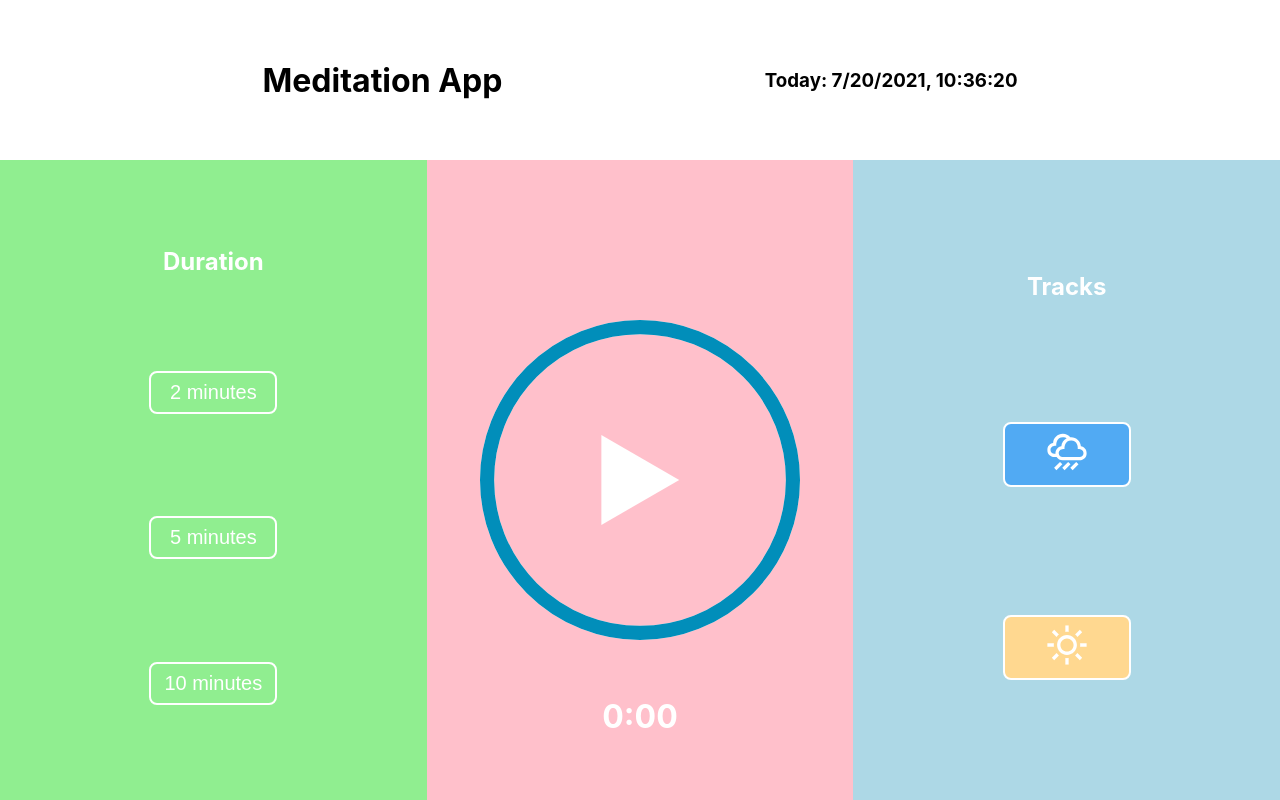
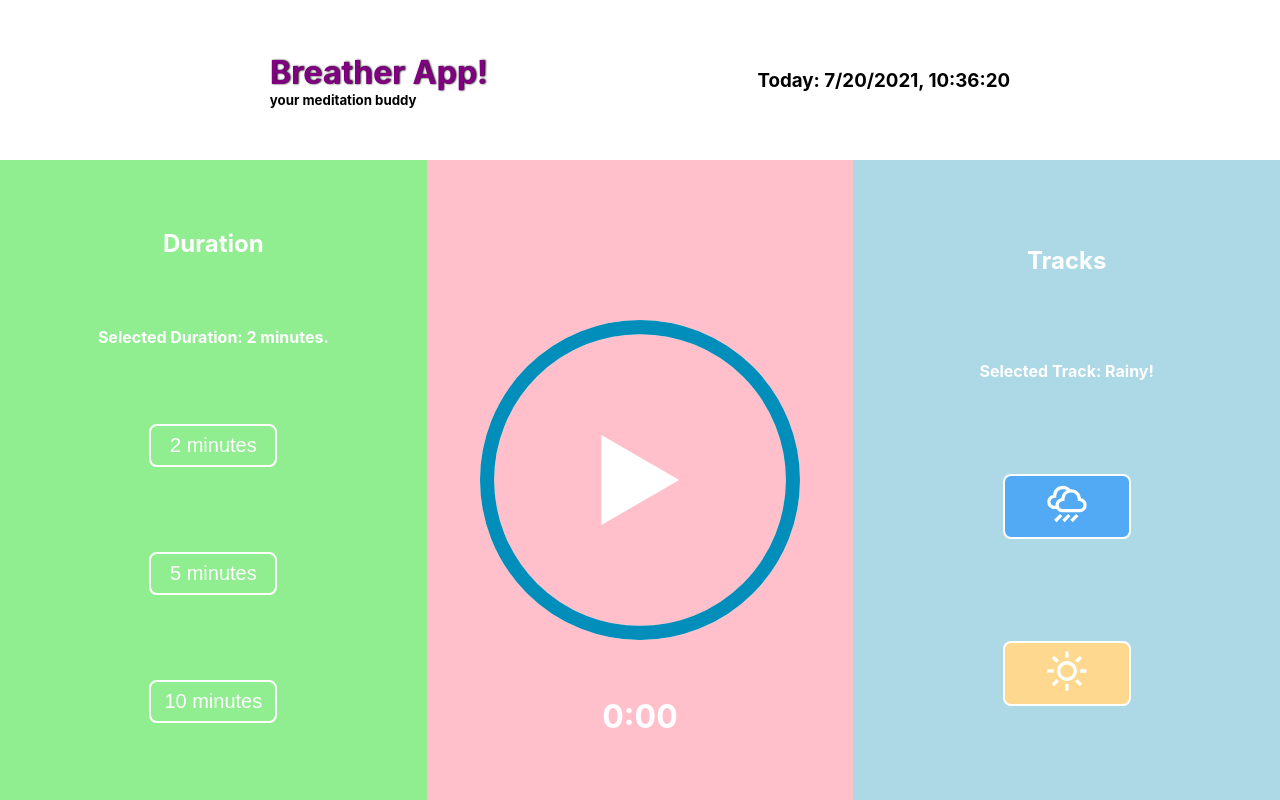
Before and after one commit to nayyyhaa/breather-app, a React (Create React App) app: page / in a window 1280 px wide. Built offline with nearby package versions, Linux system fonts and the light colour scheme.

Commit message:
add: durations

```diff
--- a/public/index.html
+++ b/public/index.html
@@ -24,7 +24,7 @@
       work correctly both with client-side routing and a non-root public URL.
       Learn how to configure a non-root public URL by running `npm run build`.
     -->
-    <title>React App</title>
+    <title>Breather!</title>
   </head>
   <body>
     <noscript>You need to enable JavaScript to run this app.</noscript>
--- a/src/App.css
+++ b/src/App.css
@@ -23,6 +23,15 @@ header {
   display: flex;
   justify-content: space-evenly;
   align-items: center;
+}
+
+.app_title {
+  text-align: left;
+}
+
+.app_title h1{
+  color: purple;
+  text-shadow: 1px 0 2px black;
 }
 
 button {
@@ -95,11 +104,11 @@ button:hover {
   width: 2.5rem;
 }
 
-.sound-content button:nth-child(2) {
+.sound-content button:nth-child(3) {
   background: rgb(81, 170, 243);
 }
 
-.sound-content button:nth-child(3) {
+.sound-content button:nth-child(4) {
   background: rgb(255, 216, 144);
 }
 
--- a/src/App.js
+++ b/src/App.js
@@ -10,12 +10,13 @@ import beachAudio from './assets/sounds/beach.mp3';
 export default function App() {
   let [time, setTime] = useState();
   let [date, setDate] = useState();
-  let [duration, setDuration] = useState(0);
+  let [duration, setDuration] = useState(120);
   let [timer, setTimer] = useState(0);
   let [seconds, setSeconds] = useState('00');
   let [minutes, setMinutes] = useState(0);
   let [sound, setSound] = useState(new Audio(rainAudio));
   let [playing, setPlaying] = useState(false);
+  let [track, setTrack] = useState("Rainy!");
 
   let todayTime = () => {
     setInterval(updateTodaysTime,1000);
@@ -43,7 +44,6 @@ export default function App() {
         Array.from(document.querySelectorAll('.sound-btn')).map( btn => btn.classList.remove('-disabled'));
         document.querySelector('.play').src = playImg;
       };
-
     },
     [playing]
   );
@@ -55,17 +55,28 @@ export default function App() {
     };
   }, []);
 
-  let updateTimer = (isNewTimer) => {
-    if(isNewTimer) setTimer(0);
-    else setTimer(prevTimer => timer = prevTimer + 1)
+  useEffect(() => {
+    if(duration == timer) {
+      setPlaying(false);
+      resetTimer();
+    }
+  },[timer])
+
+  function resetTimer() {
+      setTimer(0);
+      setSeconds('00');
+      setMinutes(0);
+  }
+
+  let updateTimer = () => {
+    setTimer(prevTimer => timer = prevTimer + 1)
     setSeconds(Math.floor(timer % 60));
     setMinutes(Math.floor(timer / 60));
-    console.log(seconds)
   }
 
   useEffect(() => {
     let updateInterval;
-    if(playing) { updateInterval = setInterval(() => updateTimer(false),1000);}
+    if(playing) { updateInterval = setInterval(() => updateTimer(),1000);}
     return () => clearInterval(updateInterval);
   }, [playing]);
 
@@ -74,20 +85,27 @@ export default function App() {
   return (
     <div className="App">
       <header>
-        <h1>Meditation App</h1>
+        <div className="app_title">
+          <h1>Breather App!</h1>
+          <h5>your meditation buddy</h5>
+        </div>
         <h3>Today: {date}, {time}</h3>
       </header>
       <main className="App-content">
         <div className="duration-content">
           <h2>Duration</h2>
+          <h4 className="selected_duration">Selected Duration: {duration / 60} minutes.</h4>
           <button onClick={() => {
-            setDuration(2)
+            setDuration(120);
+            resetTimer();
           }}>2 minutes</button>
           <button onClick={() => {
-            setDuration(5)
+            setDuration(300);
+            resetTimer();
           }}>5 minutes</button>
           <button onClick={() => {
-            setDuration(10)
+            setDuration(600);
+            resetTimer();
           }}>10 minutes</button>
         </div>
         <div className="timer-content">
@@ -107,15 +125,18 @@ export default function App() {
         </div>
         <div className="sound-content">
           <h2>Tracks</h2>
+          <h4 className="selected_track">Selected Track: {track}</h4>
           <button className="sound-btn" onClick={() => {
             setSound(prevAudio => prevAudio = new Audio(rainAudio));
-            updateTimer(true);
+            resetTimer();
+            setTrack("Rainy!");
           }}>
             <img src={rainImg} alt="rain" className="rain-img"></img>
           </button>
           <button className="sound-btn" onClick={() => {
             setSound(prevAudio => prevAudio = new Audio(beachAudio));
-            updateTimer(true);
+            resetTimer();
+            setTrack("Beach Vibes!");
           }}>
             <img src={beachImg} alt="beach" className="beach-img"></img>
           </button>
```
Also changed, not shown: 1 other file (tests, documents, lock files or other folders).
